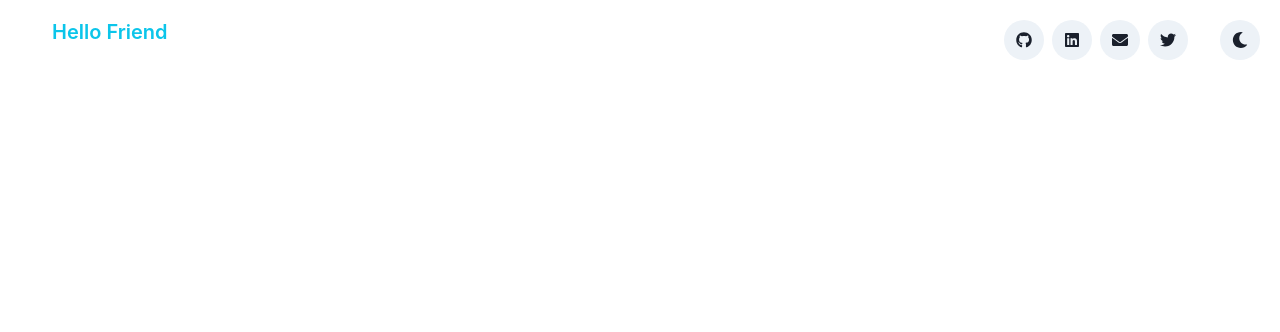
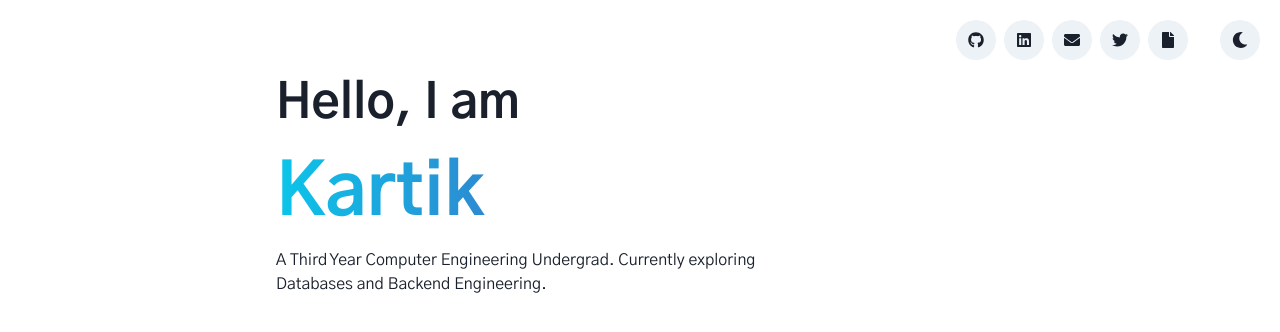
Before and after one commit to KRPoojari/portfolio, a React (Create React App) app: page / in a window 1280 px wide. Shown: the top 332 px of the page. Built offline with nearby package versions, Linux system fonts and the light colour scheme.

Commit message:
Introduction done

```diff
--- a/package.json
+++ b/package.json
@@ -7,6 +7,7 @@
     "@chakra-ui/react": "^1.7.1",
     "@emotion/react": "^11.6.0",
     "@emotion/styled": "^11.6.0",
+    "@fontsource/gothic-a1": "^4.5.0",
     "@testing-library/jest-dom": "^5.15.0",
     "@testing-library/react": "^11.2.7",
     "@testing-library/user-event": "^12.8.3",
--- a/src/App.js
+++ b/src/App.js
@@ -1,10 +1,11 @@
 import { IconButton } from '@chakra-ui/button'
-import { Flex, Heading, Spacer, VStack } from '@chakra-ui/layout'
+import { Flex, Spacer, VStack } from '@chakra-ui/layout'
 import React from 'react'
 import { useColorMode } from '@chakra-ui/color-mode'
-import {FaSun, FaMoon, FaGithub, FaLinkedin, FaTwitter, FaEnvelope} from 'react-icons/fa'
+import {FaSun, FaMoon, FaGithub, FaLinkedin, FaTwitter, FaEnvelope, FaFile} from 'react-icons/fa'
 import Header from './components/Header'
 import Profile from './components/Profile'
+
 
 function App() {
 
@@ -14,15 +15,18 @@ function App() {
   return (
     <VStack p={5}>
       <Flex w="100%">
-        <Heading
-          ml="8" size="md" fontWeight="semibold" color="cyan.400">Hello Friend</Heading>
+
 
         <Spacer></Spacer>
         <IconButton ml="2" icon={<FaGithub />} isRound="true" onClick={toggleColorMode}></IconButton>
         <IconButton ml="2" icon={<FaLinkedin />} isRound="true" onClick={toggleColorMode}></IconButton>
         <IconButton ml="2" icon={<FaEnvelope />} isRound="true" onClick={toggleColorMode}></IconButton>
         <IconButton ml="2" icon={<FaTwitter />} isRound="true" onClick={toggleColorMode}></IconButton>
+        <IconButton ml="2" icon={<FaFile />} isRound="true" onClick={toggleColorMode}></IconButton>
         <IconButton ml="8" icon={isDark ? <FaSun /> : <FaMoon />} isRound="true" onClick={toggleColorMode}></IconButton>
+
+      </Flex>
+      <Flex w="100%">
         <Header />
         <Profile />
       </Flex>
--- a/src/components/Header.js
+++ b/src/components/Header.js
@@ -1,10 +1,27 @@
+import { useColorMode } from '@chakra-ui/color-mode'
+import { Flex, Stack, Box, Text, Spacer } from '@chakra-ui/layout';
+import { useMediaQuery } from '@chakra-ui/media-query';
 import React from 'react'
 
 function Header() {
+
+    const { colorMode } = useColorMode();
+    const isDark = colorMode === "dark";
+
+    const { isNotSmallerScreen } = useMediaQuery("(min-width:600px)");
+
     return (
-        <div>
-
-        </div>
+        <Flex>
+            <Box pl={64} alignItems="stretch">
+                <Text fontSize="5xl" fontWeight="semibold">Hello, I am </Text>
+                <Text fontSize="7xl" fontWeight="bold" bgGradient="linear(to-r, cyan.400, blue.500, purple.600)" bgClip="text">Kartik</Text>
+                <Spacer />
+                <Text fontSize="md" >
+                    A Third Year Computer Engineering Undergrad. Currently exploring<br />
+                      Databases and Backend Engineering.
+                </Text>
+            </Box>
+        </Flex>
     )
 }
 
--- a/src/index.js
+++ b/src/index.js
@@ -2,10 +2,13 @@ import { ChakraProvider, ColorModeScript } from '@chakra-ui/react';
 import React from 'react';
 import ReactDOM from 'react-dom';
 import App from './App';
+import "@fontsource/gothic-a1/400.css"
+import "@fontsource/gothic-a1/700.css"
+import theme from "./theme"
 
 ReactDOM.render(
   <React.StrictMode>
-      <ChakraProvider>
+      <ChakraProvider theme={theme}>
         <ColorModeScript initialColorMode="light"></ColorModeScript>
         <App />
       </ChakraProvider>
--- /dev/null
+++ b/src/theme.js
@@ -0,0 +1,10 @@
+import { extendTheme } from "@chakra-ui/react"
+
+const theme = extendTheme({
+  fonts: {
+    heading: "Gothic A1",
+    body: "Gothic A1",
+  },
+})
+
+export default theme
```
Also changed, not shown: 1 other file (tests, documents, lock files or other folders).
